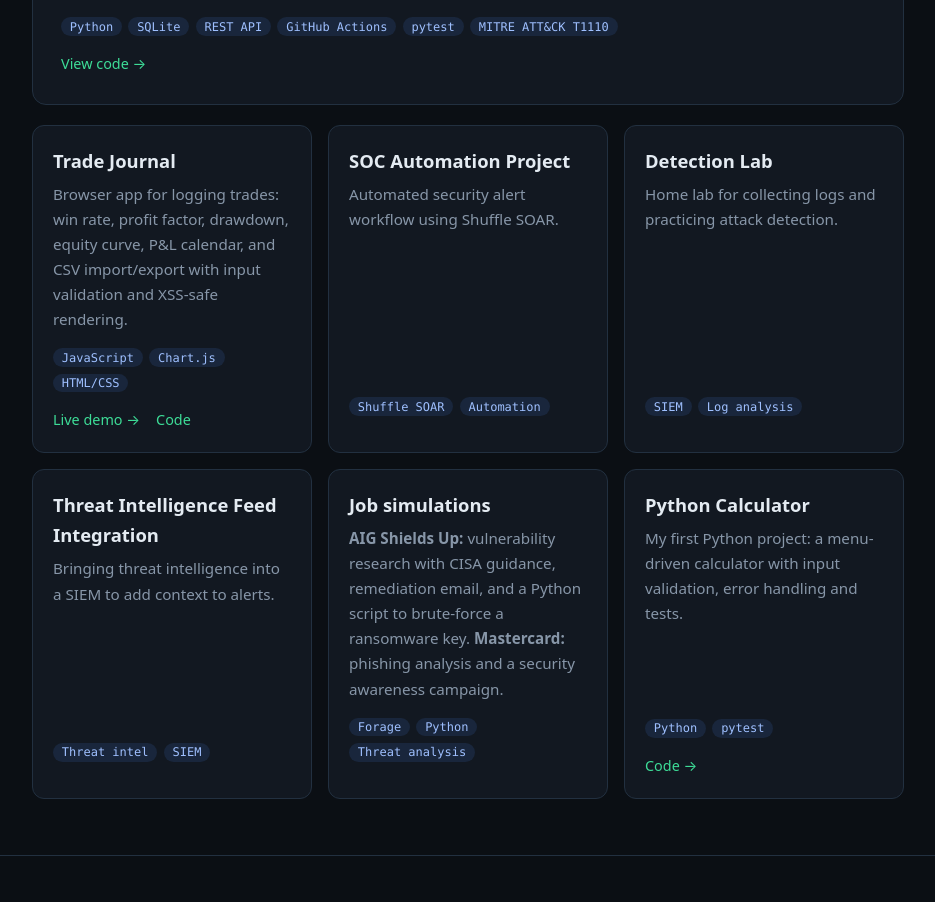
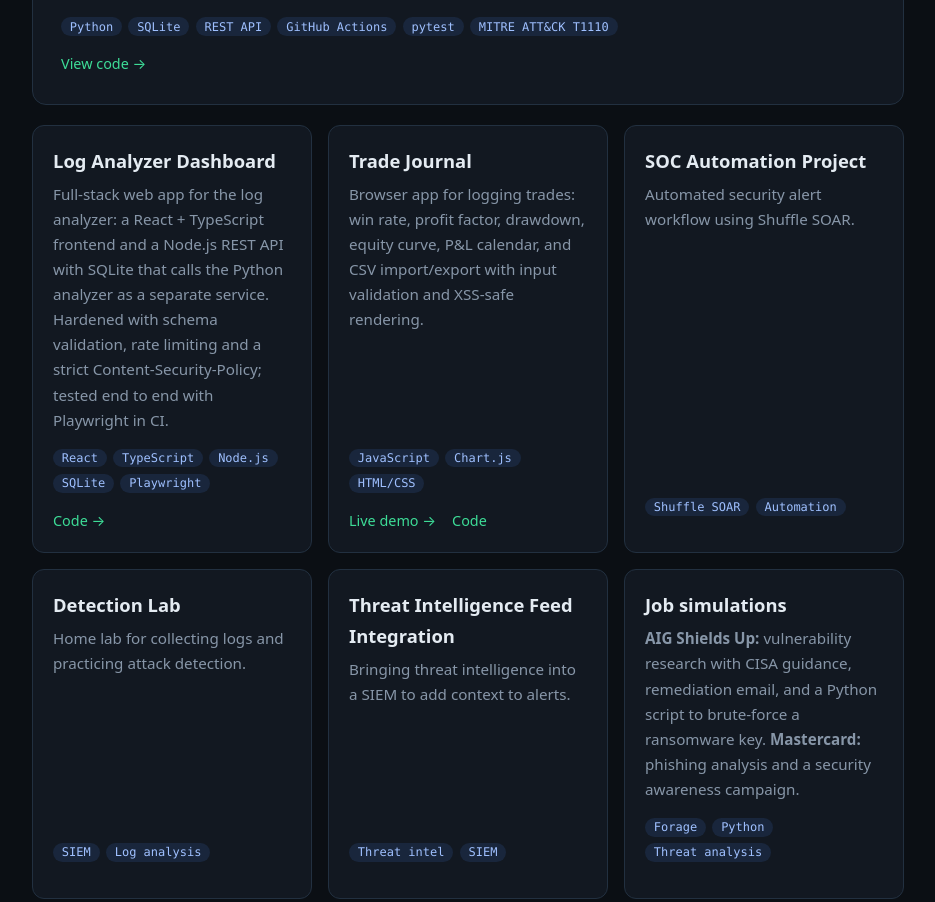
Before and after one commit to Cyril-419/Cyril-419.github.io, a plain HTML site: page index.html in a window 1280 px wide. Shown: the part 1150-2052 px from the top of the page, without its empty margins (172-1107 px from the left). Drawn offline with Linux system fonts and the light colour scheme.

Commit message:
Add Log Analyzer Dashboard project
Co-Authored-By: Claude Opus 5.5 <noreply@anthropic.com>
Claude-Session: https://claude.ai/code/session_01J2mYCjkg7QL18cdgUw9RPo

```diff
--- a/index.html
+++ b/index.html
@@ -139,6 +139,12 @@ ALERTS
 
       <div class="grid">
         <article class="card">
+          <h3>Log Analyzer Dashboard</h3>
+          <p>Full-stack web app for the log analyzer: a React + TypeScript frontend and a Node.js REST API with SQLite that calls the Python analyzer as a separate service. Hardened with schema validation, rate limiting and a strict Content-Security-Policy; tested end to end with Playwright in CI.</p>
+          <ul class="tags"><li>React</li><li>TypeScript</li><li>Node.js</li><li>SQLite</li><li>Playwright</li></ul>
+          <div class="links"><a href="https://github.com/Cyril-419/Log-Analyzer-Dashboard" rel="noopener">Code →</a></div>
+        </article>
+        <article class="card">
           <h3>Trade Journal</h3>
           <p>Browser app for logging trades: win rate, profit factor, drawdown, equity curve, P&amp;L calendar, and CSV import/export with input validation and XSS-safe rendering.</p>
           <ul class="tags"><li>JavaScript</li><li>Chart.js</li><li>HTML/CSS</li></ul>
@@ -246,7 +252,7 @@ ALERTS
         <div><b>Network monitoring</b><span>Wireshark, Zeek</span></div>
         <div><b>Endpoint &amp; automation</b><span>Microsoft Defender for Endpoint, Shuffle SOAR</span></div>
         <div><b>GRC</b><span>NIST CSF, HIPAA, risk and audit fundamentals</span></div>
-        <div><b>Programming</b><span>Python, SQL (SQLite), JavaScript, HTML/CSS</span></div>
+        <div><b>Programming</b><span>Python, TypeScript/JavaScript, React, Node.js, SQL (SQLite), HTML/CSS</span></div>
         <div><b>IT support</b><span>Troubleshooting, account recovery, ticketing, escalation</span></div>
       </div>
     </div>
```
